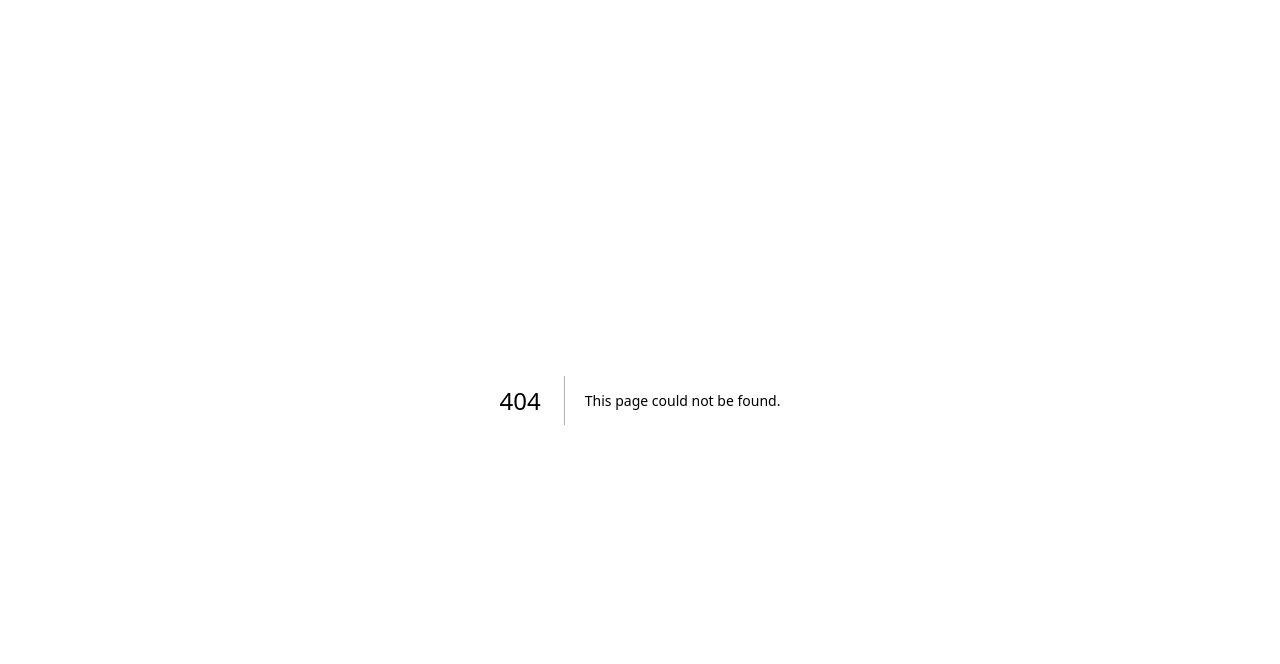
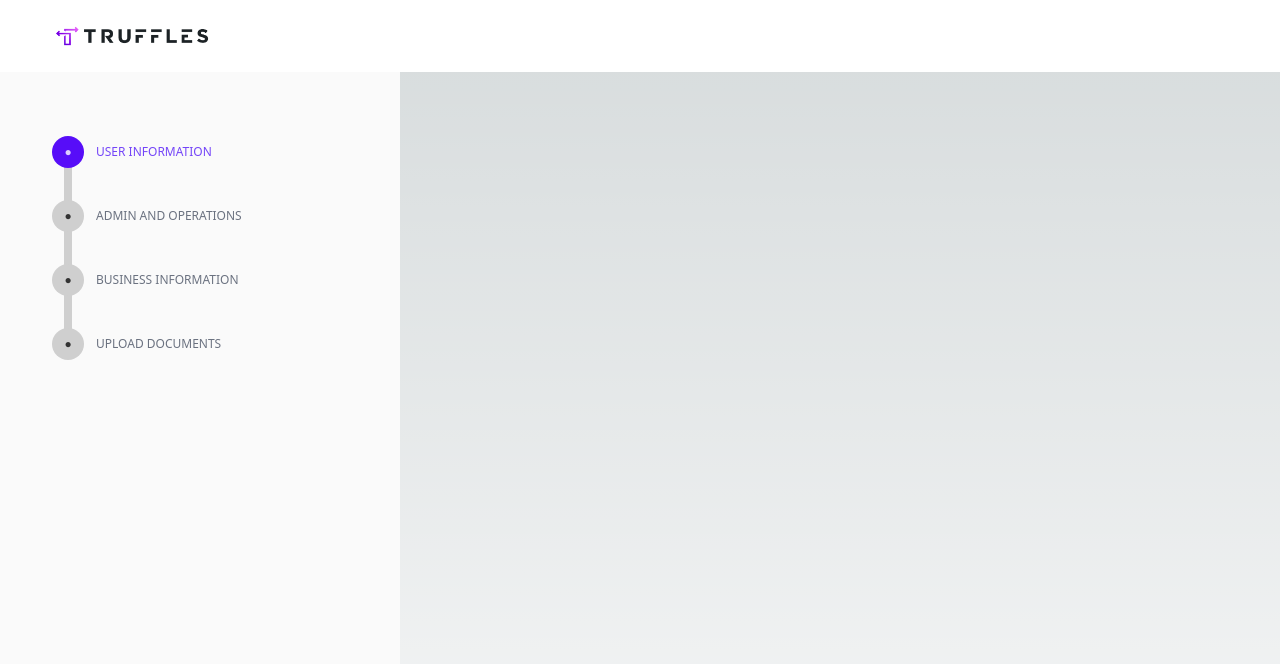
Before and after one commit to Ankush523/truffles_task, a Next.js app: page /LoginPage in a window 1280 px wide. Before the commit this address had no page. Shown: the top 664 px of the page. Built offline with nearby package versions, Linux system fonts and the light colour scheme.

Commit message:
login page

```diff
--- /dev/null
+++ b/components/LoginNavbar.js
@@ -0,0 +1,16 @@
+import Image from 'next/image'
+import React from 'react'
+import truffleIcon from '../images/truffleIcon2.png';
+const LoginNavbar = () => {
+  return (
+    <div className='w-100vw h-[72px] mt-[0px] ml-[0px] bg-white1 flex flex-row'>
+        <Image src={truffleIcon} alt="logo" className='w-[166px] h-[28.25px] ml-[49px] mt-[22px] mb-[22px]'/>
+        <div className='flex flex-row'>
+            <label className='ml-[1211px] text-blue1 text-sm mt-[28px]'>Having trouble?</label>
+            <label className='text-purple2 text-sm mt-[28px] ml-[10px]'>Get Help</label>
+        </div>
+    </div>
+  )
+}
+
+export default LoginNavbar
--- /dev/null
+++ b/components/LoginSidebar.js
@@ -0,0 +1,18 @@
+import Image from 'next/image'
+import React from 'react'
+const LoginSidebar = () => {
+  return (
+    <div className='flex flex-col w-[400px] h-[996px] ml-0px] bg-grey3'>
+        <div className='flex flex-row ml-[48px] mt-[48px] w-[352px]'>
+        <ul className="steps steps-vertical">
+            <li data-content="●" className="step step-primary text-purple2 text-xs ">USER INFORMATION</li>
+            <li data-content="●" className="step step-base-100 text-grey4 text-xs ">ADMIN AND OPERATIONS</li>
+            <li data-content="●" className="step text-grey4 text-xs ">BUSINESS INFORMATION</li>
+            <li data-content="●" className="step text-grey4 text-xs ">UPLOAD DOCUMENTS</li>
+        </ul>
+        </div>
+    </div>
+  )
+}
+
+export default LoginSidebar
--- /dev/null
+++ b/pages/LoginPage.js
@@ -0,0 +1,16 @@
+import LoginNavbar from '@/components/LoginNavbar'
+import LoginSidebar from '@/components/LoginSidebar'
+import React from 'react'
+
+const LoginPage = () => {
+  return (
+    <div className='flex flex-col'>
+        <LoginNavbar/>
+        <div className='flex flex-row'>
+            <LoginSidebar/>
+        </div>
+    </div>
+  )
+}
+
+export default LoginPage
--- a/pages/index.js
+++ b/pages/index.js
@@ -2,9 +2,9 @@ import Head from "next/head";
 import { Inter } from "@next/font/google";
 import Image from "next/image";
 import styles from "@/styles/Home.module.css";
-import Navbar from "@/components/Navbar";
-import Sidebar from "@/pages/Sidebar";
-import Mainframe from "@/pages/Mainframe";
+import Navbar from "@/components/HomeNavbar";
+import Sidebar from "@/components/HomeSidebar";
+import Mainframe from "@/components/HomeMainframe";
 
 const inter = Inter({ subsets: ["latin"] });
 
```
Also changed, not shown: images/Circle.svg (added).
